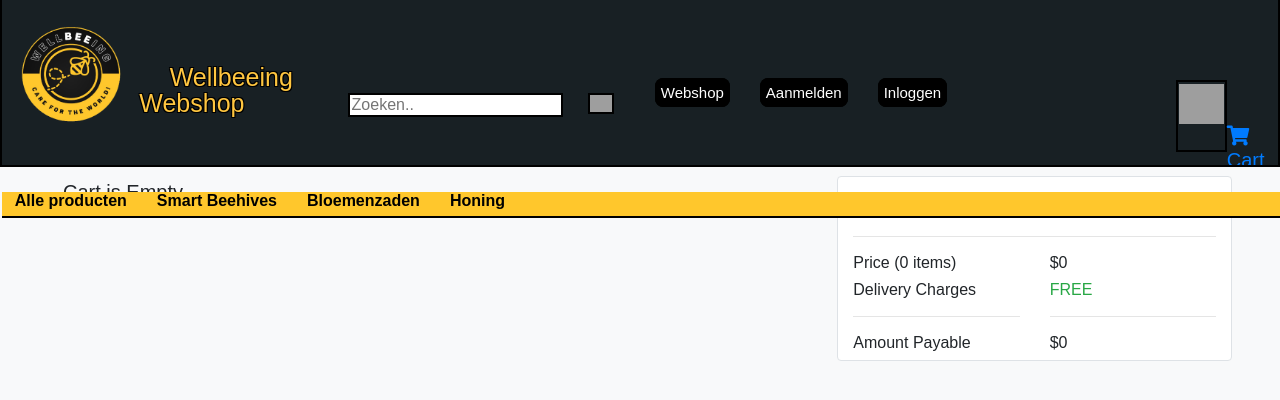
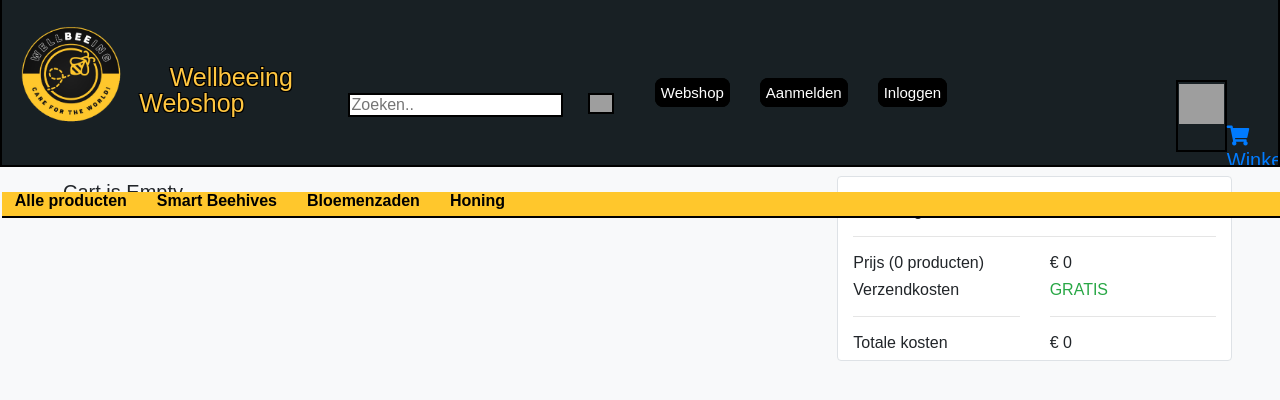
Before and after one commit to Blightningpower/Wellbeeing_webshop, a PHP site: page /cart.php in a window 1280 px wide. Shown: the top 400 px of the page. Run offline with PHP 8.4, Linux system fonts and the light colour scheme; some libraries are stand-ins or nearby versions; grey boxes are pictures that could not be loaded.

Commit message:
Verbeteringen, engels > nederlands

```diff
--- a/php/CreateDb.php
+++ b/php/CreateDb.php
@@ -37,7 +37,7 @@ class CreateDb
 
             $sql = "CREATE TABLE IF NOT EXISTS $tablename
             (id INT(11) NOT NULL AUTO_INCREMENT PRIMARY KEY,
-            product_name VARCHAR (25) NOT NULL,
+            product_name VARCHAR (50) NOT NULL,
             product_price FLOAT,
             product_image VARCHAR (100)
             );";
--- a/php/cart.php
+++ b/php/cart.php
@@ -12,8 +12,6 @@ if (isset($_POST['remove'])) {
         foreach ($_SESSION['cart'] as $key => $value) {
             if ($value["product_id"] == $_GET['id']) {
                 unset($_SESSION['cart'][$key]);
-                echo "<script>alert('Product has been Removed...!')</script>";
-                echo "<script>window.location = 'cart.php'</script>";
             }
         }
     }
@@ -29,7 +27,7 @@ if (isset($_POST['remove'])) {
     <meta name="viewport"
         content="width=device-width, user-scalable=no, initial-scale=1.0, maximum-scale=1.0, minimum-scale=1.0">
     <meta http-equiv="X-UA-Compatible" content="ie=edge">
-    <title>Cart</title>
+    <title>Winkelmand</title>
 
     <!-- Font Awesome -->
     <link rel="stylesheet" href="https://cdnjs.cloudflare.com/ajax/libs/font-awesome/5.8.2/css/all.css" />
@@ -67,7 +65,7 @@ if (isset($_POST['remove'])) {
         <a href="cart.php" class="shoppingCartButton"><img class="shoppingCartImage"
                 src="https://i484476.hera.fhict.nl/OPP_Webshop/Public/img/shoppingCartIcon.png" alt="ShoppingCart" />
             <h5 class="px-5 cart">
-                <i class="fas fa-shopping-cart"></i> Cart
+                <i class="fas fa-shopping-cart"></i> Winkelmand
                 <?php
 
                 if (isset($_SESSION['cart'])) {
@@ -93,7 +91,7 @@ if (isset($_POST['remove'])) {
         <div class="row px-5">
             <div class="col-md-7">
                 <div class="shopping-cart">
-                    <h6>My Cart</h6>
+                    <h6>Winkelmand</h6>
                     <hr>
 
                     <?php
@@ -122,27 +120,27 @@ if (isset($_POST['remove'])) {
             <div class="col-md-4 offset-md-1 border rounded mt-5 bg-white h-25">
 
                 <div class="pt-4">
-                    <h6>PRICE DETAILS</h6>
+                    <h6>Bestellingdetails</h6>
                     <hr>
                     <div class="row price-details">
                         <div class="col-md-6">
                             <?php
                             if (isset($_SESSION['cart'])) {
                                 $count = count($_SESSION['cart']);
-                                echo "<h6>Price ($count items)</h6>";
+                                echo "<h6>Prijs ($count producten)</h6>";
                             } else {
-                                echo "<h6>Price (0 items)</h6>";
+                                echo "<h6>Prijs (0 producten)</h6>";
                             }
                             ?>
-                            <h6>Delivery Charges</h6>
+                            <h6>Verzendkosten</h6>
                             <hr>
-                            <h6>Amount Payable</h6>
+                            <h6>Totale kosten</h6>
                         </div>
                         <div class="col-md-6">
-                            <h6>$<?php echo $total; ?></h6>
-                            <h6 class="text-success">FREE</h6>
+                            <h6>€ <?php echo $total; ?></h6>
+                            <h6 class="text-success">GRATIS</h6>
                             <hr>
-                            <h6>$<?php
+                            <h6>€ <?php
                             echo $total;
                             ?></h6>
                         </div>
--- a/php/component.php
+++ b/php/component.php
@@ -1,5 +1,7 @@
 <?php
 
+/* Functie met de parameters naam, prijs, afbeelding en id. Wordt gebruikt om de producten met de juiste gegevens op de webshop
+weer te geven. Deze gegevens worden uit de database gehaald. */
 function component($productname, $productprice, $productimage, $productid)
 {
     $element =
@@ -9,12 +11,14 @@ function component($productname, $productprice, $productimage, $productid)
     alt=\"productimage\"><span
 class=\"flexProductsText1\">$productname<br> &#8364 $productprice</span>
 </div>
-<button class=\"productLookButton1\" name=\"add\">Product bekijken</button>
+<button class=\"productLookButton1\" name=\"add\">Toevoegen aan winkelmand</button>
 <input type='hidden' name='product_id' value='$productid'>
 </form>";
     echo $element;
 }
 
+/* Functie met de parameters naam, prijs, afbeelding en id. Wordt gebruikt om de producten met de juiste gegevens in de winkelmand
+weer te geven. */
 function cartElement($productimg, $productname, $productprice, $productid)
 {
     $element = "
@@ -27,9 +31,9 @@ function cartElement($productimg, $productname, $productprice, $productid)
                             </div>
                             <div class=\"col-md-6\">
                                 <h5 class=\"pt-2\">$productname</h5>
-                                <small class=\"text-secondary\">Seller: dailytuition</small>
-                                <h5 class=\"pt-2\">$$productprice</h5>
-                                <button type=\"submit\" class=\"btn btn-warning\">Save for Later</button>
+                                <br>
+                                <h5 class=\"pt-2\">€ $productprice</h5>
+                                <br>
                                 <button type=\"submit\" class=\"btn btn-danger mx-2\" name=\"remove\">Remove</button>
                             </div>
                             <div class=\"col-md-3 py-5\">
```
Also changed, not shown: php/homepage.php (+6 -5 lines), img/arduino.jpg (added).
